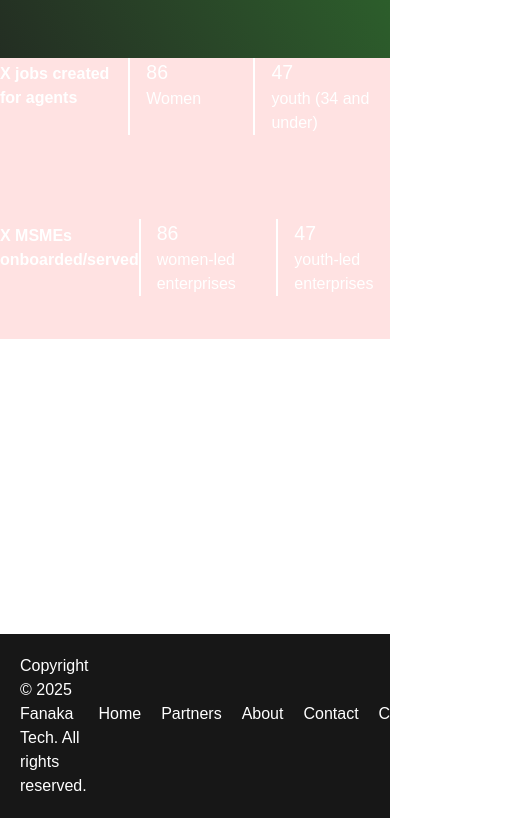
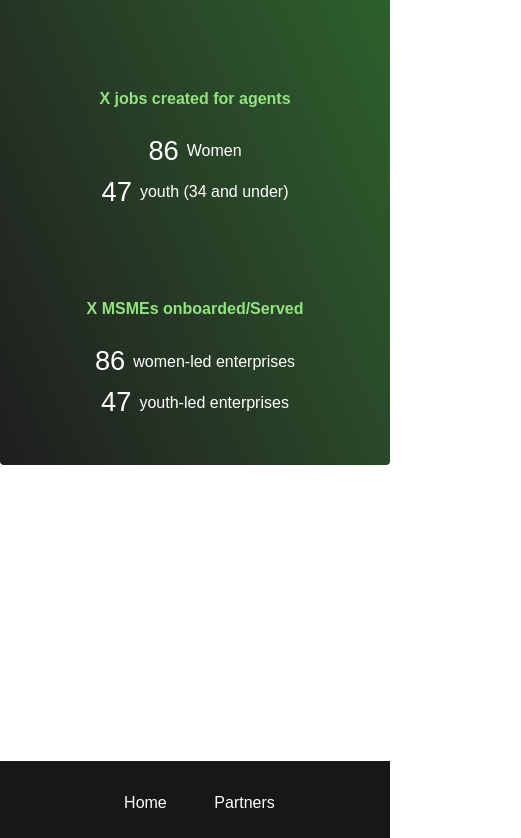
Before and after one commit to Leevai-Kaugu/fanaka-web-app, a Next.js app: page /partners in a window 390 px wide. Shown: the part 1443-2281 px from the top of the page, 521 px wide, since content can reach past the window. Built offline with nearby package versions, Linux system fonts and the light colour scheme.

Commit message:
late morning fix

```diff
--- a/app/(root)/page.tsx
+++ b/app/(root)/page.tsx
@@ -1,48 +1,44 @@
 import Nav from "@/components/nav/page";
-import Hero from "@/components/hero/page"
+import Hero from "@/components/hero/page";
 import Image from "next/image";
-import background from "@/public/front-view-woman-carrying-harvest.jpg"
-import Summary from "@/components/about_summary/page"
+import background from "@/public/front-view-woman-carrying-harvest.jpg";
+import Summary from "@/components/about_summary/page";
 import Scroll from "@/components/scroll/page";
 import Metrics from "@/components/metrics/page";
 
-
-
 export default function Home() {
-
-
   return (
     <Scroll>
-      <div className='grid relative w-[100%] h-full'>
+      <div className="grid relative w-full h-full">
+        {/* Responsive Background Image */}
         <Image
-          src={background} // Home page background
-          alt="Hero image"
-          width={1100}
-          height={900}
-          className="block md:hidden col-start-1 row-start-1 w-[100%] filter brightness-80 object-cover h-[100vh] md:h-[100vh] lg:h-[100vh] xl:h-[100vh] 2xl:h-[100vh] absolute top-0 left-0 z-0 priority"
+          src={background}
+          alt="Woman carrying harvest"
+          width={1920}
+          height={1080}
+          priority
+          className="col-start-1 row-start-1 w-full h-screen object-cover filter brightness-80 absolute top-0 left-0 z-0"
         />
-        <Image
-          src={background} // Home page background
-          alt="Hero image"
-          width={1100}
-          height={900}
-          className="hidden md:block col-start-1 row-start-1 w-[100%] filter brightness-80 object-cover h-[100vh] md:h-[100vh] lg:h-[100vh] xl:h-[100vh] 2xl:h-[100vh] absolute top-0 left-0 z-0 priority"
-        />
-        <div className="flex w-[100%] flex-col col-start-1 row-start-1 z-1">
-          <Nav/>
-          <div className="flex flex-col my-[0px] md:my-[10%] md:ml-[5%] p-[0px] md:p-10 md-p-[0%]">
-            <Hero/>
+
+        {/* Content */}
+        <div className="flex w-full flex-col col-start-1 row-start-1 z-10 relative">
+          <Nav />
+
+          <div className="flex flex-col my-0 md:my-[10%] md:ml-[5%] p-0 md:p-10">
+            <Hero />
           </div>
+
+          <div className="flex md:w-full justify-around mt-[40vh] md:mt-0">
             <Scroll>
-            <div className="flex md:w-[100%] h-auto justify-around mt-[40vh] md:mt-[0px]">
-              <Summary/>
+              <Summary />
+            </Scroll>
           </div>
+
+          <div className="mt-[20vh]">
+            <Scroll>
+              <Metrics />
             </Scroll>
-          <Scroll>
-            <div className="mt-[20vh]">
-              <Metrics/>
           </div>
-          </Scroll>
         </div>
       </div>
     </Scroll>
--- a/app/layout.tsx
+++ b/app/layout.tsx
@@ -33,10 +33,10 @@ export default function RootLayout({
       >
         <div className="h-fit flex flex-col justify-between">
           {children}
-          <div className="bg-foreground text-background flex w-full justify-between items-center p-[20px] mt-[35vh]">
-            <p>Copyright © {currentYear} Fanaka Tech. All rights reserved.</p>
+          <div className="bg-foreground text-background flex md:flex-row flex-col-reverse w-full justify-between items-center p-[20px] mt-[35vh]">
+            <p className="w-full md:w-1/2 text-center md:text-start mt-10 md:mt-[0px]">Copyright © {currentYear} Fanaka Tech. All rights reserved.</p>
             <div>
-              <ul className="flex">
+              <ul className="grid grid-cols-2 md:grid-cols-6 text-center md:text-start ">
                 <li className="m-[10px] hover:text-fp transition-all duration-300 ease-in"><Link href="/">Home</Link></li>
                 <li className="m-[10px] hover:text-fp transition-all duration-300 ease-in"><Link href="partners">Partners</Link></li>
                 <li className="m-[10px] hover:text-fp transition-all duration-300 ease-in"><Link href="about">About</Link></li>
--- a/components/counter/page.tsx
+++ b/components/counter/page.tsx
@@ -25,7 +25,7 @@ export default function Counter({ from = 0, to = 1000, duration = 2 }) {
   }, [from, to, duration]);
 
   return (
-    <motion.div className="text-[5vw] md:text-[2.5vw] text-center">
+    <motion.div className="text-[7vw] md:text-[2.5vw] text-center">
       {count}
     </motion.div>
   );
--- a/components/hero/page.tsx
+++ b/components/hero/page.tsx
@@ -6,11 +6,11 @@ import Contact_us from "@/components/contact_us/page";
 export default function Hero(){
     return(
         <div className='md:block flex flex-col items-center md:items-center mt-[10vh] md:mt-[0px] px-[10vw] md:px-[0px]'>
-            <h1 className="text-[5vw] text-white font-bold leading-none"
+            <h1 className="text-[15vw] md:text-[5vw] text-white font-bold leading-none"
             style={{ textShadow: '2px 2px 4px rgba(0,0,0,0.15)' }}>FANAKA</h1>
-            <h2 className="text-white text-[2.8vw] leading-none"
+            <h2 className="text-white text-[8vw] md:text-[1.5vw] leading-none"
             style={{ textShadow: '2px 2px 4px rgba(0,0,0,0.05)' }}>Growing with you</h2>
-            <p className='text-white text-[1.5vw]'
+            <p className='text-white text-[3.5vw] md:text-[1.5vw] '
             style={{ textShadow: '2px 2px 4px rgba(0,0,0,0.05)' }}>Learn, Borrow, Insure.</p>
             <p className='text-white pt-[20px] md:w-[45%]'>Fanaka’s community-led financial innovation uplifts Zambia’s MSMEs especially women and youth owned ones. Advancing poverty eradication, economic equality, and sustainable growth. </p>
             <Contact_us/>
--- a/components/metrics/page.tsx
+++ b/components/metrics/page.tsx
@@ -6,28 +6,28 @@ export default function Metrics() {
     return (
         <div className="bg-gradient-to-tr from-fg to-fpd w-full flex flex-col rounded items-center">
             <div className="w-full flex justify-around items-center"><Testimonials/></div>
-                <div className="flex flex-col bg-red-100 md:flex-row w-full md:w-[70%] h-fit text-white justify-between items-center p-[0px] md:p-[45px] mt-[10vh]">
-                    <div className="w-full md:w-[50%] flex flex-row md:flex-col justify-evenly md:items-start items-center">
-                        <p className="font-bold mb-[20px]">X jobs created for agents</p>
-                        <div className="flex h-fit w-full">
-                            <div className="flex flex-col items-start border-l-2 pl-4 pr-[20%]">
+                <div className="flex flex-col md:flex-row w-full md:w-[70%] h-fit text-white justify-between items-center p-[0px] md:p-[45px] mt-[10vh]">
+                    <div className="w-full md:w-[50%] flex flex-col  justify-evenly md:items-start items-center">
+                        <p className="font-bold mb-[20px] md:text-white text-flp">X jobs created for agents</p>
+                        <div className="flex h-fit w-full flex-col md:flex-row items-center md:items-start justify-center md:justify-start">
+                            <div className="flex gap-2 md:gap-[0px] justify-around md:flex-col md:items-start items-center md:border-l-2 md:pl-4 md:pr-[20%]">
                                 <Counter from={0} to={86} duration={3} />
                                 <p>Women</p>
                             </div>
-                            <div className="flex flex-col items-start border-l-2 pl-4 ">
+                            <div className="flex md:flex-col md:items-start md:border-l-2 md:pl-4 justify-around items-center gap-2 md:gap-[0px]">
                                 <Counter from={0} to={47} duration={3} />
                                 <p>youth (34 and under)</p>
                             </div>
                         </div>
                     </div>
-                    <div className="w-full md:w-[50%] flex flex-row md:flex-col justify-evenly md:items-start items-center md:mt-[0px] mt-[10vh] md:mb-[0px] mb-[5vh]">
-                        <p className="font-bold mb-[20px]">X MSMEs onboarded/served</p>
-                        <div className="flex h-fit w-full">
-                            <div className="flex flex-col items-start border-l-2 pl-4 pr-4">
+                    <div className="w-full md:w-[50%] flex flex-col justify-evenly md:items-start items-center md:mt-[0px] mt-[10vh] md:mb-[0px] mb-[5vh]">
+                        <p className="font-bold mb-[20px] md:text-white text-flp">X MSMEs onboarded/Served</p>
+                        <div className="flex h-fit w-full flex-col md:flex-row items-center md:items-start justify-center md:justify-start">
+                            <div className="flex gap-2 md:gap-[0px] md:flex-col md:items-start items-center md:border-l-2 md:pl-4 md:pr-4 justify-around ">
                                 <Counter from={0} to={86} duration={3} />
                                 <p>women-led enterprises</p>
                             </div>
-                            <div className="flex flex-col items-start border-l-2 pl-4 ">
+                            <div className="flex md:flex-col gap-2 md:gap-[0px] md:items-start items-center md:border-l-2 md:pl-4 ">
                                 <Counter from={0} to={47} duration={3} />
                                 <p>youth-led enterprises</p>
                             </div>
--- a/components/testimonials/page.tsx
+++ b/components/testimonials/page.tsx
@@ -6,7 +6,7 @@ export default function Testimonials() {
         <div className='flex w-[100%] h-full'>
             <div className='w-full flex items-center justify-center pt-[5vh] '>
                 <div className='flex w-1/2 flex-col'>
-                    <h1 className='text-[2vw] text-center font-bold text-background text-white'>Testimonials</h1>
+                    <h1 className='md:text-[2vw] text-[7vw] text-center font-bold text-background md:text-white text-flp'>Testimonials</h1>
                     <p className='text-center text-background text-white'>"Working with Fanaka was seamless from start to finish. The flexible payback terms and supportive team allowed me
                     to focus on growing my business without added stress.
                     I highly recommend their service to anyone looking for a reliable
```
Lines whose indentation alone changed are shown as unchanged.
